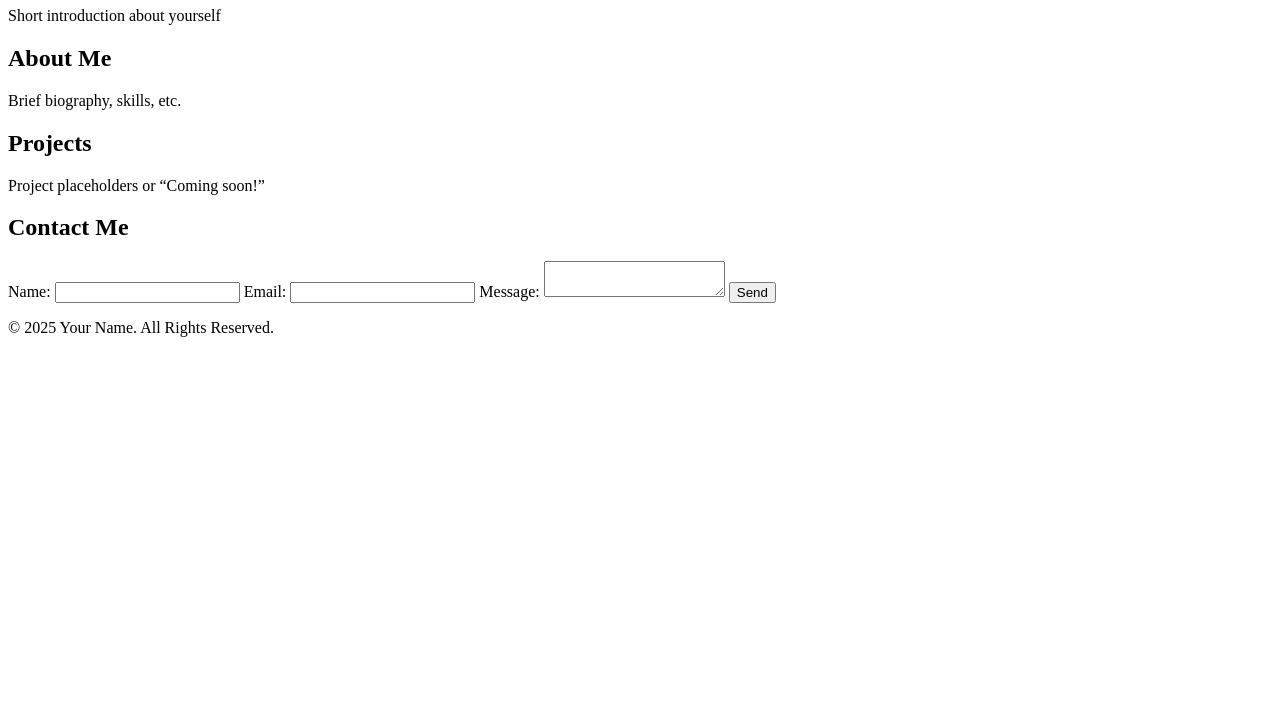
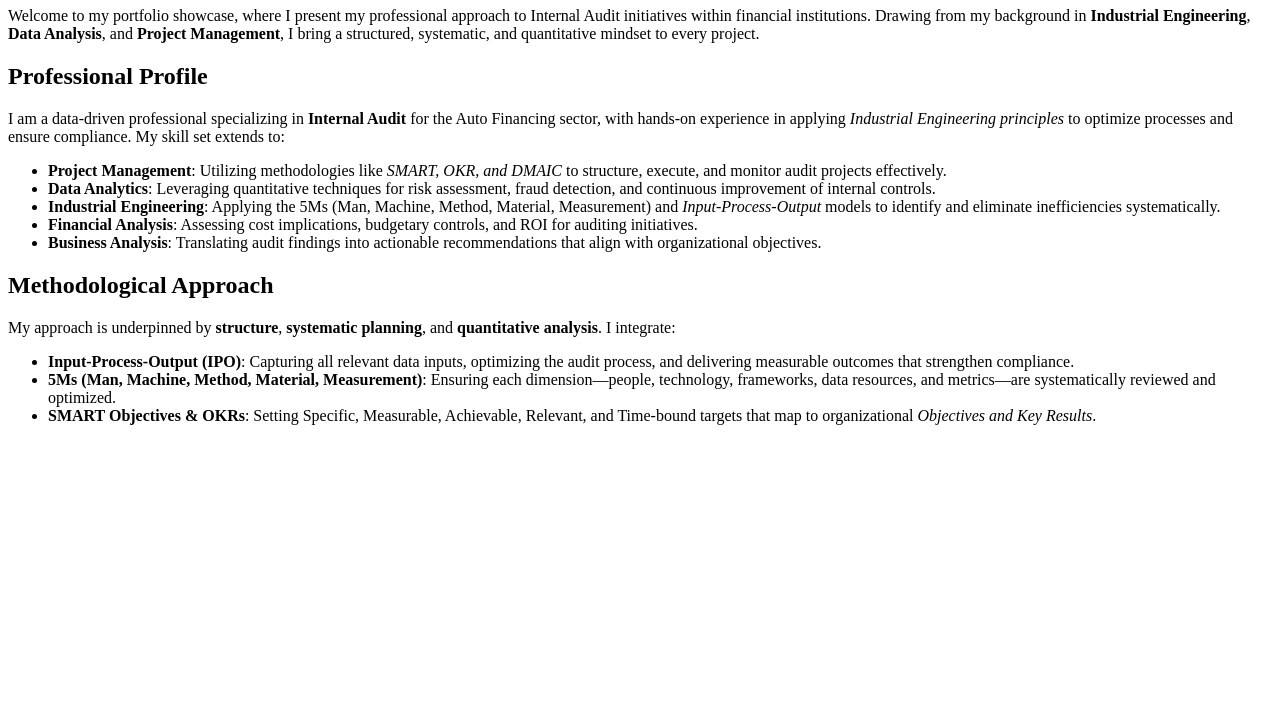
Before and after one commit to revou-fsse-feb25/milestone-1-eliezdana, a plain HTML site: page index.html in a window 1280 px wide. Shown: the part 73-800 px from the top of the page. Drawn offline with Linux system fonts and the light colour scheme.

Commit message:
"Update index.html with new content"
New Update according to My Self

```diff
--- a/index.html
+++ b/index.html
@@ -1,48 +1,77 @@
 <!DOCTYPE html>
 <html lang="en">
 <head>
-    <meta charset="UTF-8"/>
-    <meta name="viewport" content="width=device-width, initial-scale=1.0"/>
-    <title>My Personal Website</title>
+  <meta charset="UTF-8" />
+  <meta name="viewport" content="width=device-width, initial-scale=1.0"/>
+  <title>Internal Audit Project - Auto Financing Sector</title>
 </head>
 <body>
-    <!-- Add your sections: Home, About Me, Projects, Contact -->
-    <header>
-      <h1>Welcome to My Portfolio</h1>
-      <p>Short introduction about yourself</p>
-    </header>
+  <header>
+    <h1>Internal Audit &amp; Data Analytics in Banking</h1>
+    <p>
+      Welcome to my portfolio showcase, where I present my professional approach
+      to Internal Audit initiatives within financial institutions. Drawing from
+      my background in <strong>Industrial Engineering</strong>, <strong>Data
+      Analysis</strong>, and <strong>Project Management</strong>, I bring a
+      structured, systematic, and quantitative mindset to every project.
+    </p>
+  </header>
 
-    <!-- About Me Section -->
-    <section id="about">
-      <h2>About Me</h2>
-      <p>Brief biography, skills, etc.</p>
-    </section>
+  <section id="professional-profile">
+    <h2>Professional Profile</h2>
+    <p>
+      I am a data-driven professional specializing in <strong>Internal Audit</strong>
+      for the Auto Financing sector, with hands-on experience in applying
+      <em>Industrial Engineering principles</em> to optimize processes and ensure
+      compliance. My skill set extends to:
+    </p>
+    <ul>
+      <li>
+        <strong>Project Management</strong>: Utilizing methodologies like
+        <em>SMART, OKR, and DMAIC</em> to structure, execute, and monitor
+        audit projects effectively.
+      </li>
+      <li>
+        <strong>Data Analytics</strong>: Leveraging quantitative techniques
+        for risk assessment, fraud detection, and continuous improvement
+        of internal controls.
+      </li>
+      <li>
+        <strong>Industrial Engineering</strong>: Applying the 5Ms (Man, Machine,
+        Method, Material, Measurement) and <em>Input-Process-Output</em> models
+        to identify and eliminate inefficiencies systematically.
+      </li>
+      <li>
+        <strong>Financial Analysis</strong>: Assessing cost implications,
+        budgetary controls, and ROI for auditing initiatives.
+      </li>
+      <li>
+        <strong>Business Analysis</strong>: Translating audit findings into
+        actionable recommendations that align with organizational objectives.
+      </li>
+    </ul>
+  </section>
 
-    <!-- Projects Section -->
-    <section id="projects">
-      <h2>Projects</h2>
-      <p>Project placeholders or “Coming soon!”</p>
-    </section>
-
-    <!-- Contact Section -->
-    <section id="contact">
-      <h2>Contact Me</h2>
-      <form action="#" method="POST">
-        <label for="name">Name:</label>
-        <input type="text" id="name" name="name" required/>
-
-        <label for="email">Email:</label>
-        <input type="email" id="email" name="email" required/>
-
-        <label for="message">Message:</label>
-        <textarea id="message" name="message" required></textarea>
-
-        <button type="submit">Send</button>
-      </form>
-    </section>
-
-    <footer>
-      <p>&copy; 2025 Your Name. All Rights Reserved.</p>
-    </footer>
-</body>
-</html>
+  <section id="methods">
+    <h2>Methodological Approach</h2>
+    <p>
+      My approach is underpinned by <strong>structure</strong>,
+      <strong>systematic planning</strong>, and <strong>quantitative analysis</strong>.
+      I integrate:
+    </p>
+    <ul>
+      <li>
+        <strong>Input-Process-Output (IPO)</strong>: Capturing all relevant data inputs,
+        optimizing the audit process, and delivering measurable outcomes that
+        strengthen compliance.
+      </li>
+      <li>
+        <strong>5Ms (Man, Machine, Method, Material, Measurement)</strong>:
+        Ensuring each dimension—people, technology, frameworks, data resources,
+        and metrics—are systematically reviewed and optimized.
+      </li>
+      <li>
+        <strong>SMART Objectives &amp; OKRs</strong>: Setting Specific, Measurable,
+        Achievable, Relevant, and Time-bound targets that map to organizational
+        <em>Objectives and Key Results</em>.
+      </li>
```
